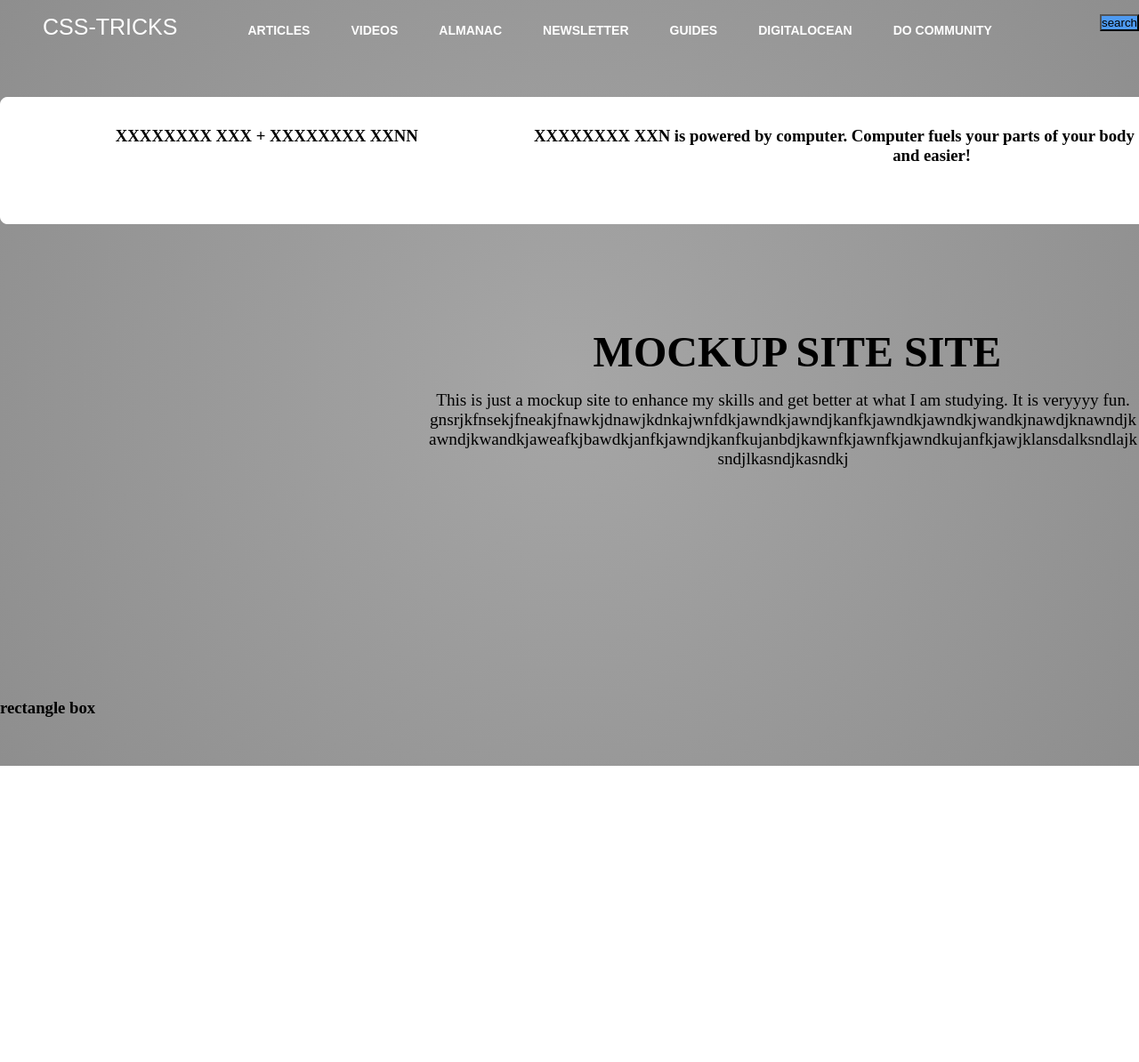
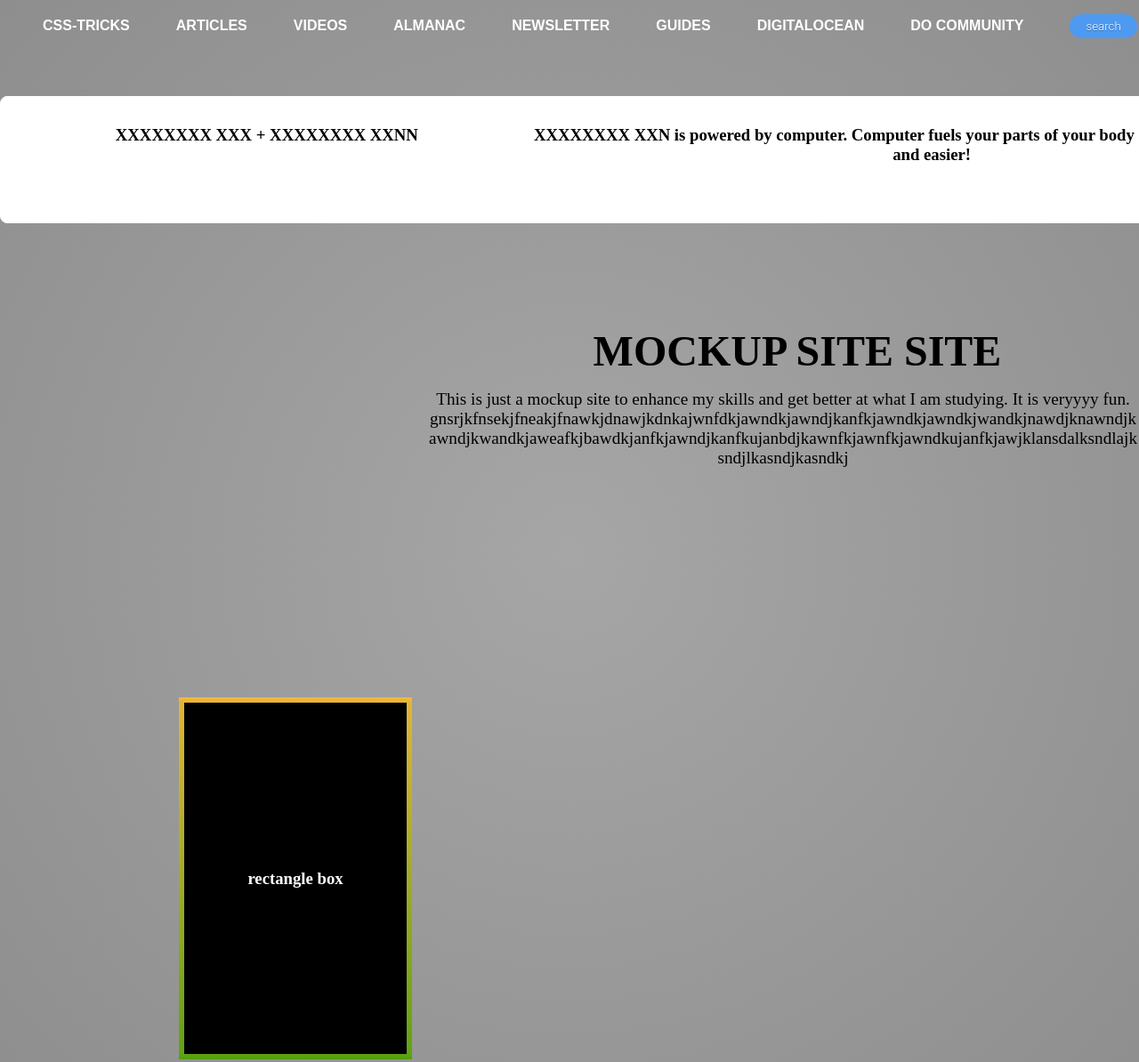
Before and after one commit to ysh113/mockup-page, a plain HTML site: page index.html in a window 1280 px wide. Shown: the top 1194 px of the page at 89% size. Before the commit the page ends 861 px from the top, so only its background shows below. Drawn offline with Linux system fonts and the light colour scheme.

Commit message:
Update styles.css

```diff
--- a/styles.css
+++ b/styles.css
@@ -11,9 +11,7 @@ body{
 
 
 }
-#body1{
 
-}
 
 
 
@@ -27,18 +25,28 @@ body{
     text-indent: 3em;
     min-height: auto;
     margin: auto;
-    /* flex-wrap: wrap; */
+  width: 100vw;
+
+
+
+
+
+
 
 
 
 }
 
-li{
+#lists li{
     display: inline;
     text-decoration: none;
-    font-size: 23px;
+
     padding-right: 3em;
     padding-bottom: 2em;
+    min-width: 200px;
+
+
+
 
 
 
@@ -52,19 +60,45 @@ li a{
 #line{
 
    font-family: Arial, Helvetica, sans-serif;
-    font-size: 25px;
+    /* font-size: 1.5em; */
+    min-width: 500px;
+    font-weight: bold;
+
+
 }
 
 #li-text{
-    font-size: 14px;
+    /* font-size: 1.3em; */
+    width: 10vw;
+    min-width: 500px;
     font-weight: bold;
     font-family: Arial, Helvetica, sans-serif;
+
 
 }
 
 #search{
- float: right;
+/* float: right; */
+display:inline-block;
+padding:0.3em 1.2em;
+margin:0 0.1em 0.1em 0;
+border:0.16em solid rgba(255,255,255,0);
+border-radius:2em;
+box-sizing: border-box;
+text-decoration:none;
+font-family:'Roboto',sans-serif;
+font-weight:300;
+color:#FFFFFF;
+text-shadow: 0 0.04em 0.04em rgba(0,0,0,0.35);
+text-align:center;
+transition: all 0.2s;
 
+
+
+}
+
+#search:hover{
+     border-color: rgba(255,255,255,1);
 }
 
 #first-paragraph{
@@ -191,10 +225,44 @@ a:visited{
 
 }
 
+#box-container{
+    position: relative;
+    display: flex;
+    align-items: center;
+    justify-content: center;
+    border-image: linear-gradient(#f6b73c, #4d9f0c) 50;
+    border-style: solid;
+    border-width: 6px;
+
+
+    background-color: black;
+    color: white;
+    width: 250px;
+    height: 395.2px;
+    left: 201px;
+
+
+
+
+}
+
+#box-container h3{
+}
+
 
 @media(max-width: 1200px){
     #first-paragraph{
         width: 100%;
         float: none;
     }
+
+
 }
+
+
+@media all and(max-width:30em){
+    #search{
+        display: block;
+        margin: 0.2em auto;
+    }
+}
```
